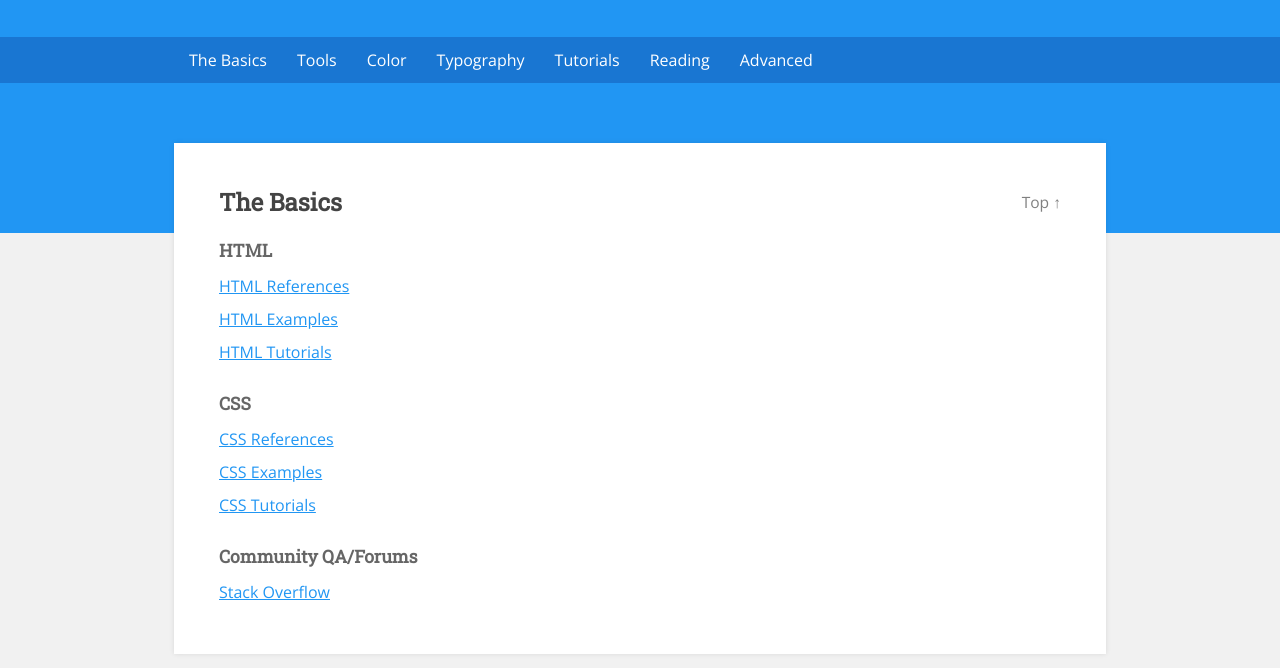
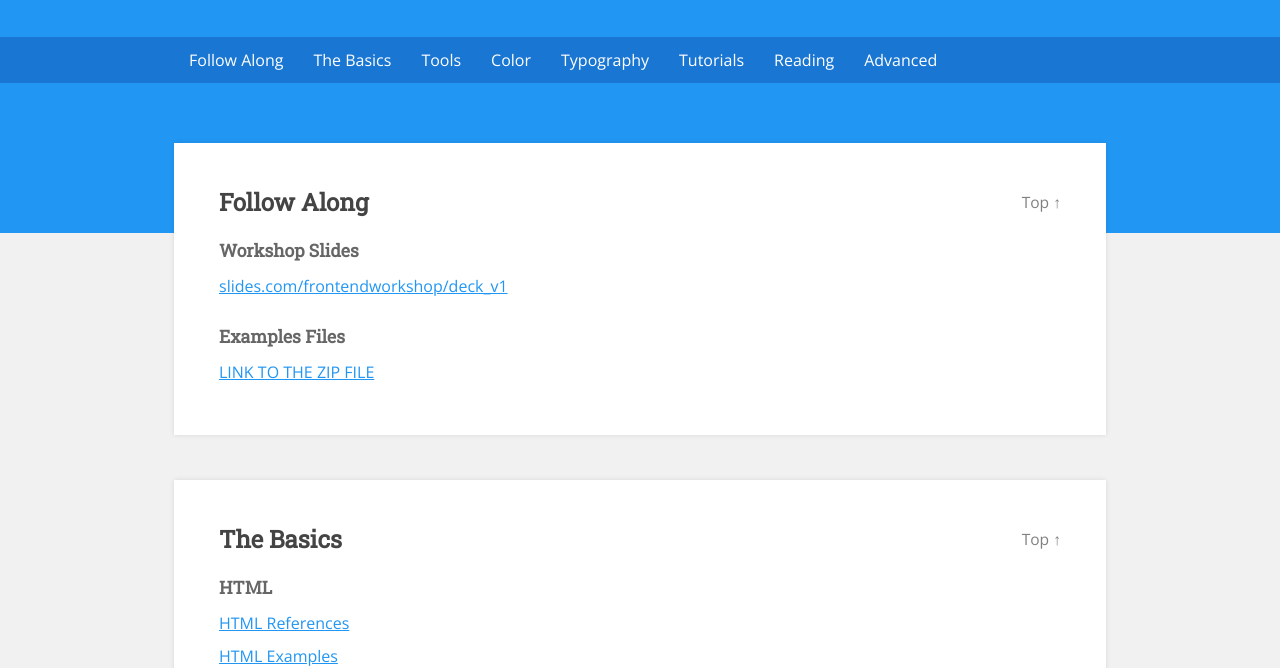
Before and after one commit to AIGACentralPA/The-Basics, a plain HTML site: page index.html in a window 1280 px wide. Shown: the part 138-806 px from the top of the page. Drawn offline with nearby package versions, Linux system fonts and the light colour scheme.

Commit message:
add link to workshop slides

```diff
--- a/index.html
+++ b/index.html
@@ -22,6 +22,9 @@
             <a class="menu__toggle">
                 <span class="menu__icon">≡</span> Menu</a>
             <ul class="menu">
+                <li class="menu__item">
+                    <a class="menu__link" href="#follow">Follow Along</a>
+                </li>
                 <li class="menu__item">
                     <a class="menu__link" href="#basics">The Basics</a>
                 </li>
@@ -50,6 +53,13 @@
     <section class="content">
         <div class="wrapper">
             <main>
+                <article class="article" id="follow">
+                    <h2>Follow Along</h2>
+                    <h3>Workshop Slides</h3>
+                    <a href="http://slides.com/frontendworkshop/deck_v1#/">slides.com/frontendworkshop/deck_v1</a>
+                    <h3>Examples Files</h3>
+                    <a href="#">LINK TO THE ZIP FILE</a>
+                </article>
                 <article class="article" id="basics">
                     <h2>The Basics</h2>
                     <h3>HTML</h3>
```
